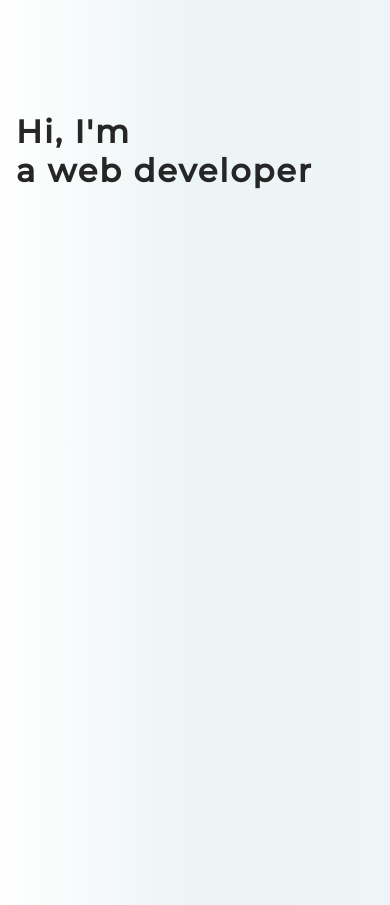
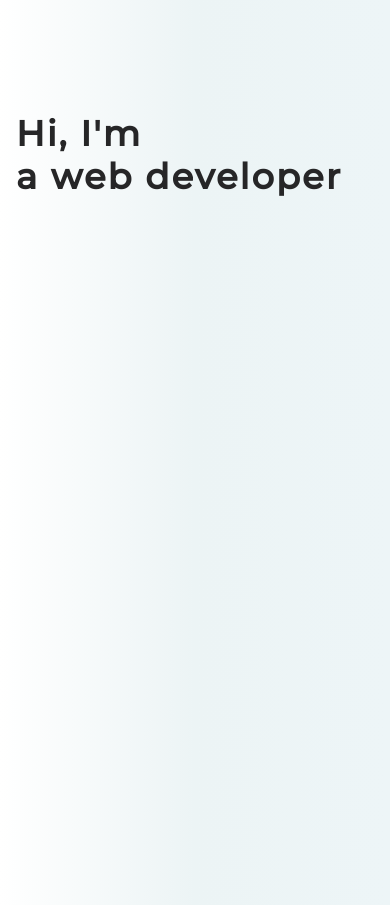
Before and after one commit to Gmacri99/Portfolio, a website: page Index.html in a window 390 px wide. Shown: the part 67-972 px from the top of the page. Drawn offline with nearby package versions, Linux system fonts and the light colour scheme.

Commit message:
Update Styles.css

```diff
--- a/Styles.css
+++ b/Styles.css
@@ -28,7 +28,7 @@ li{
 }
 
 h1{
-    font-size: clamp(2.0rem, 5vw, 5.2rem); ;
+    font-size: clamp(2.2rem, 5vw, 5.2rem); ;
 
 }
 
```
